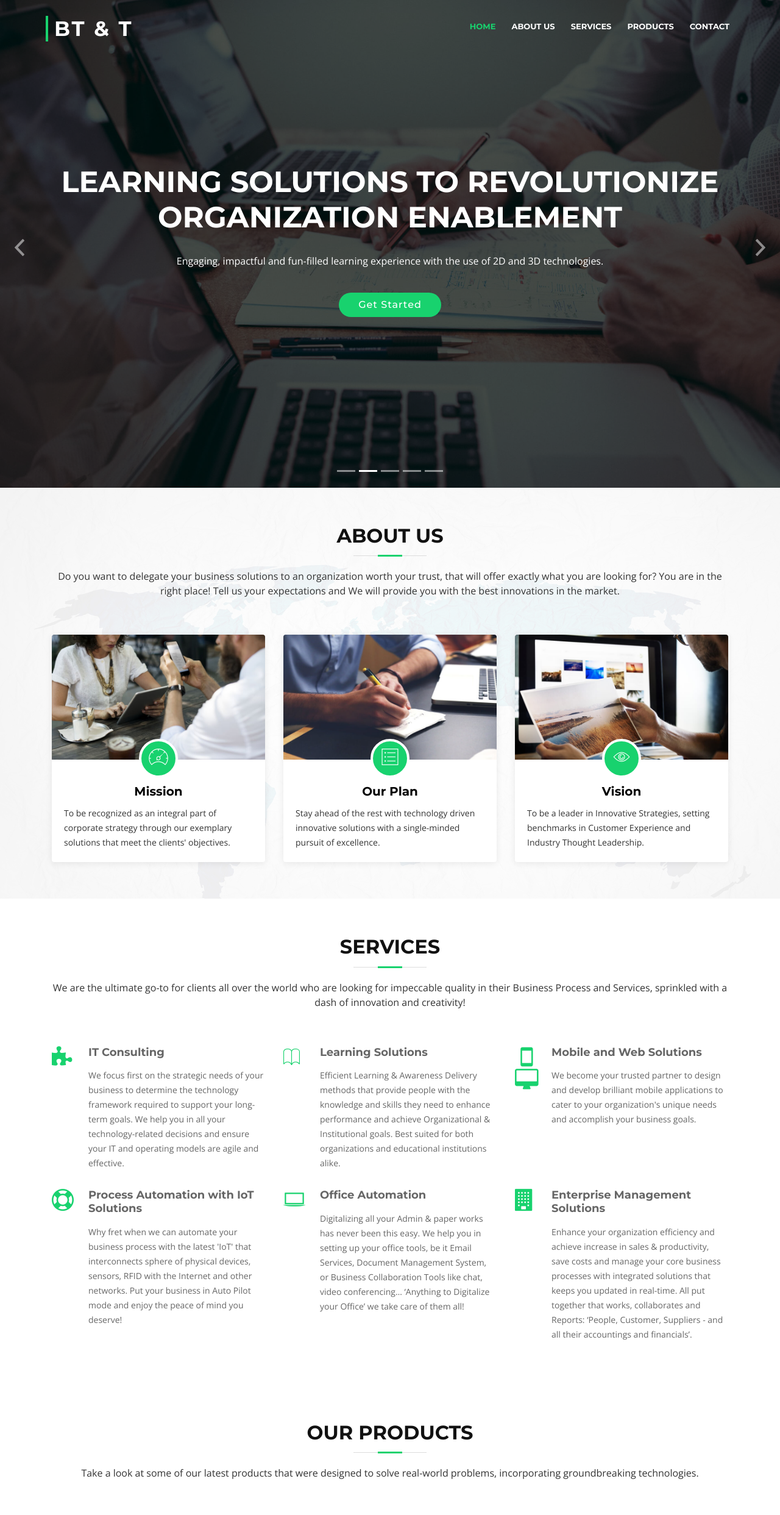
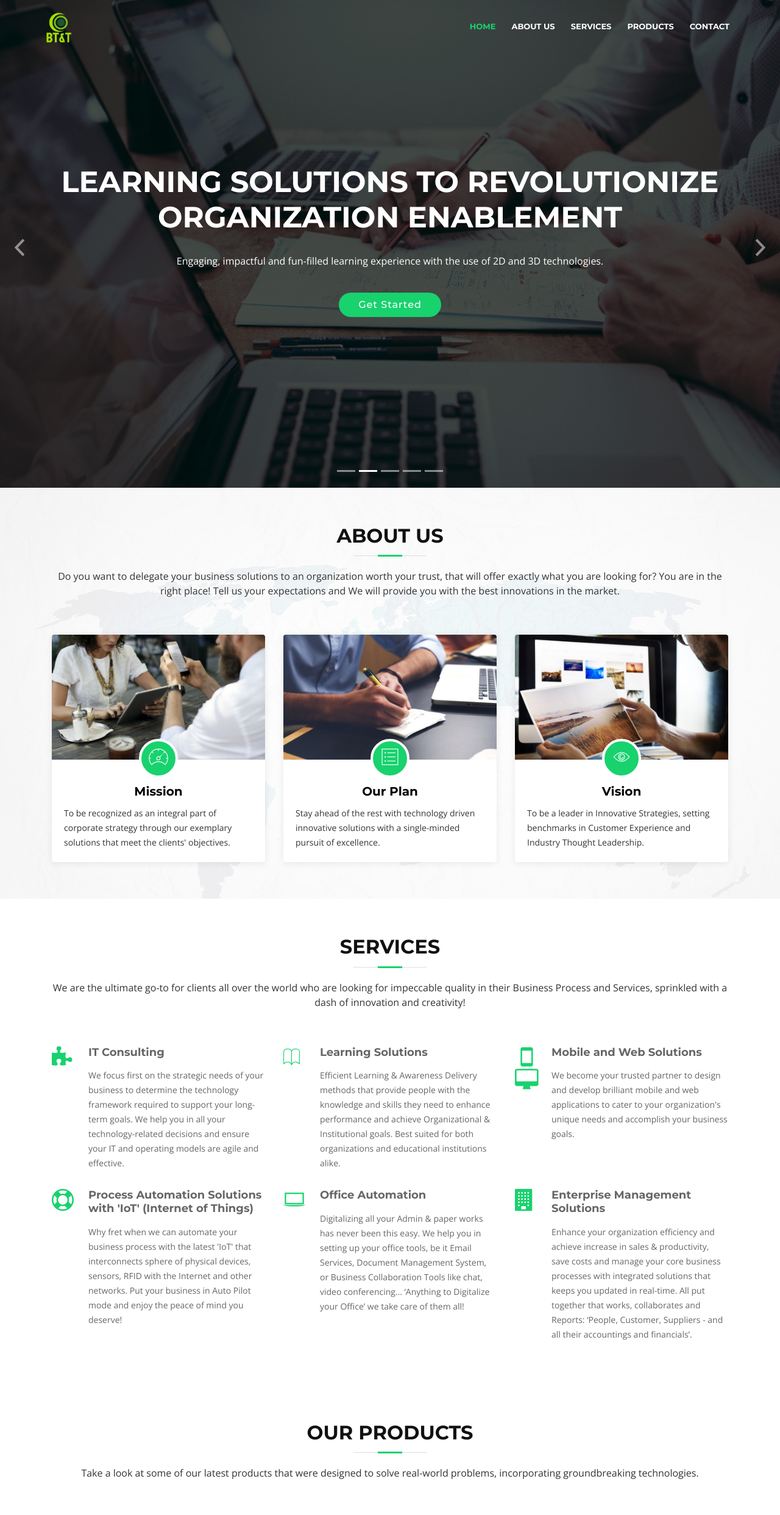
Before and after one commit to zakgit/btandt, a plain HTML site: page index.html in a window 1280 px wide. Shown: the top 2485 px of the page at 61% size. Drawn offline with nearby package versions, Linux system fonts and the light colour scheme; files whose address does not match are found by name.

Commit message:
logo added

```diff
--- a/css/style.css
+++ b/css/style.css
@@ -114,8 +114,9 @@ h1, h2, h3, h4, h5, h6 {
 }
 
 #header #logo img {
-  padding: 0;
-  margin: 0;
+    padding: 0;
+    margin: -10px 0 0 0;
+    max-height: 50px;
 }
 
 @media (max-width: 768px) {
--- a/index.html
+++ b/index.html
@@ -39,9 +39,9 @@
     <div class="container-fluid">
 
       <div id="logo" class="pull-left">
-        <h1><a href="#intro" class="scrollto">BT &amp; T</a></h1>
+        <!-- <h1><a href="#intro" class="scrollto">BT &amp; T</a></h1> -->
         <!-- Uncomment below if you prefer to use an image logo -->
-        <!-- <a href="#intro"><img src="img/logo.png" alt="" title="" /></a>-->
+         <a href="#intro"><img src="img/small-logo-1.png" alt="" title="" /></a>
       </div>
 
       <nav id="nav-menu-container">
@@ -218,11 +218,11 @@
           <div class="col-lg-4 col-md-6 box wow bounceInUp" data-wow-duration="1.4s">
             <div class="icon" style="text-align: center; "><i class="ion-android-phone-portrait"></i><br><i class="fa fa-desktop"></i></div>
             <h4 class="title">Mobile and Web Solutions</h4>
-            <p class="description">We become your trusted partner to design and develop brilliant mobile applications to cater to your organization's unique needs and accomplish your business goals.</p>
+            <p class="description">We become your trusted partner to design and develop brilliant mobile and web applications to cater to your organization's unique needs and accomplish your business goals.</p>
           </div>
           <div class="col-lg-4 col-md-6 box wow bounceInUp" data-wow-duration="1.4s">
             <div class="icon"><i class="fa fa-support"></i></div>
-            <h4 class="title">Process Automation with IoT Solutions</h4>
+            <h4 class="title">Process Automation Solutions with 'IoT' (Internet of Things)</h4>
             <p class="description">Why fret when we can automate your business process with the latest 'IoT' that interconnects sphere of physical devices, sensors, RFID with the Internet and other networks. Put your business in Auto Pilot mode and enjoy the peace of mind you deserve!</p>
           </div>
           <div class="col-lg-4 col-md-6 box wow bounceInUp" data-wow-delay="0.1s" data-wow-duration="1.4s">
--- a/js/main.js
+++ b/js/main.js
@@ -107,6 +107,20 @@ jQuery(document).ready(function( $ ) {
     }
   });
 
+  if ($(this).scrollTop() > 100) {
+      $('#header').addClass('header-scrolled');
+    } else {
+      $('#header').removeClass('header-scrolled');
+    }
+
+  $(function(){
+    if ($(this).scrollTop() > 100) {
+      $('#header').addClass('header-scrolled');
+    } else {
+      $('#header').removeClass('header-scrolled');
+    }
+  })
+
   // Intro carousel
   var introCarousel = $(".carousel");
   var introCarouselIndicators = $(".carousel-indicators");
```
Also changed, not shown: img/small-logo-1.png (added), img/small-logo.png (added).
